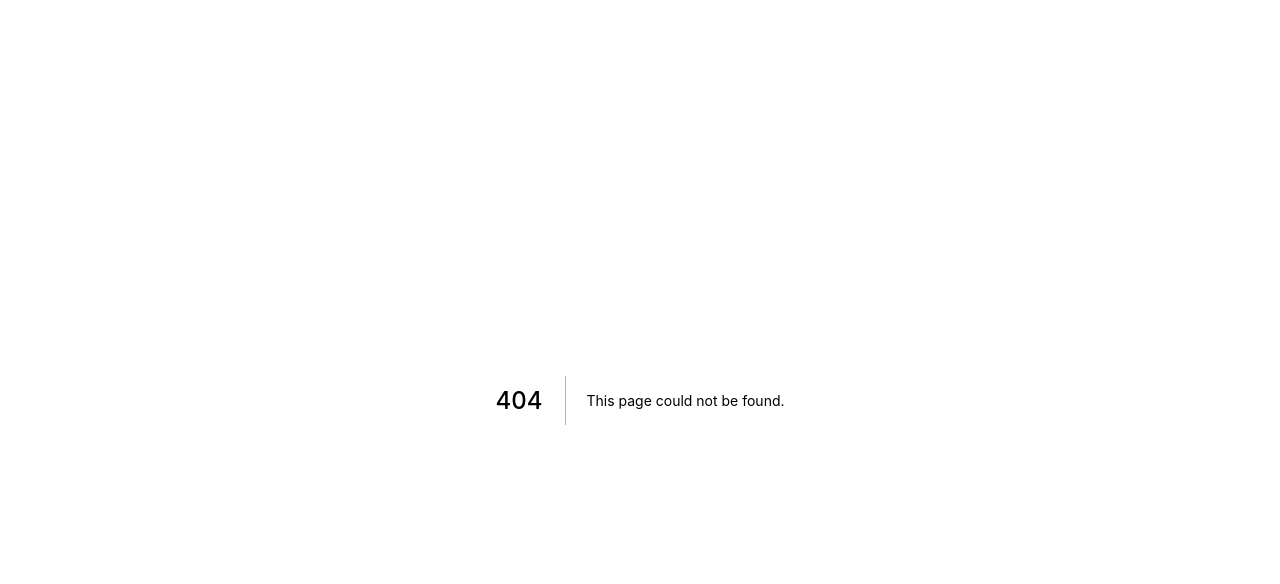
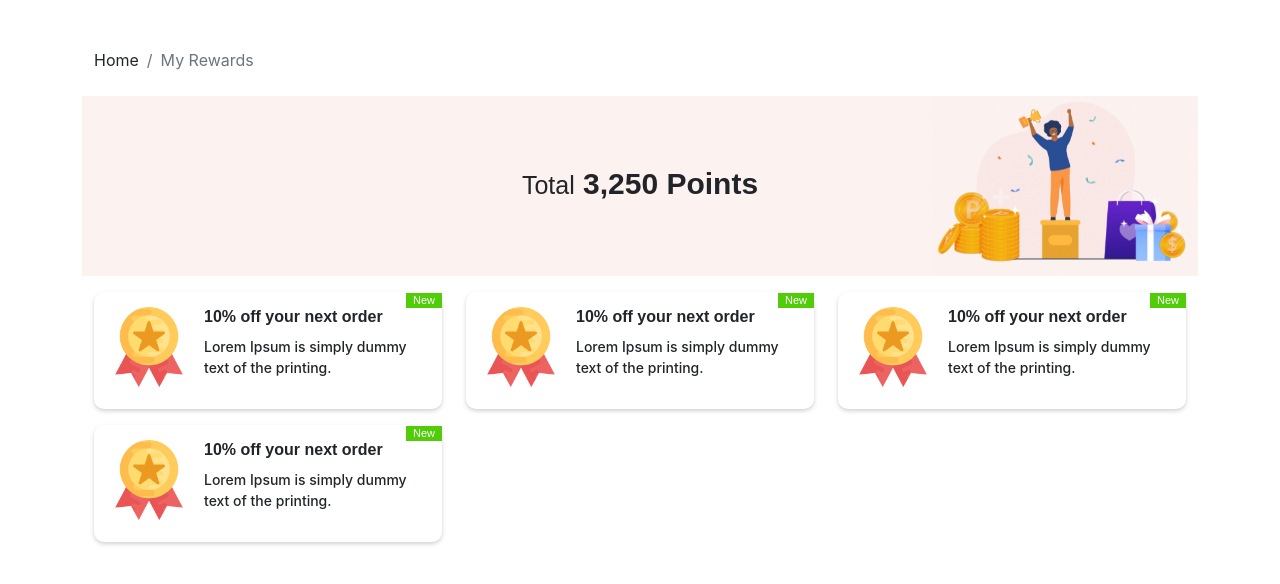
Before and after one commit to dipstech1/zonepick-next, a Next.js app: page /reward in a window 1280 px wide. Before the commit this address had no page. Shown: the top 584 px of the page. Built offline with nearby package versions, Linux system fonts and the light colour scheme.

Commit message:
rewards added

```diff
--- /dev/null
+++ b/components/rewards/rewardCard.js
@@ -0,0 +1,19 @@
+import React from 'react'
+
+const rewardCard = () => {
+  return (
+    <a>
+    <div className="rew_card">
+      <div className="rew_icon"><img src="/img/rew_icon.png" /></div>
+      <div className="rew_text">
+        <h6>10% off your next order <span>New</span></h6>
+        <p>
+          Lorem Ipsum is simply dummy text of the printing.
+        </p>
+      </div>
+    </div>
+  </a>
+  )
+}
+
+export default rewardCard
--- /dev/null
+++ b/pages/reward/index.js
@@ -0,0 +1,49 @@
+import RewardCard from '/components/rewards/rewardCard'
+const Rewards = () => {
+  return (
+    <section className="py-4 py-lg-5">
+    <div className="container">
+      <div className="row m-0 mb-4">
+        <div className="bredcamp">
+          <nav aria-label="breadcrumb">
+            <ol className="breadcrumb  mb-0">
+              <li className="breadcrumb-item"><a href="#">Home</a></li>
+              <li className="breadcrumb-item active" aria-current="page">My Rewards</li>
+            </ol>
+          </nav>
+        </div>
+      </div>
+      <div className="rw_heder row m-0 mb-3">
+        <h1><span>Total</span> 3,250 Points</h1>
+      </div>
+      <div className="row m-0">
+        <div className="col-6 col-lg-4 mb-3 ple_res">
+         <RewardCard/>
+        </div>
+        <div className="col-6 col-lg-4 mb-3 ple_res">
+          {/* <a href="javascript:void(0);" className="exp_div">
+            <div className="rew_card">
+              <div className="rew_icon"><img src="./img/rew_icon.png" /></div>
+              <div className="rew_text">
+                <h6>10% off your next order </h6>
+                <p>
+                  Lorem Ipsum is simply dummy text of the printing.
+                </p>
+              </div>
+            </div>
+          </a> */}
+          <RewardCard/>
+        </div>
+        <div className="col-6 col-lg-4 mb-3 ple_res">
+        <RewardCard/>
+        </div>
+        <div className="col-6 col-lg-4 mb-3 ple_res">
+        <RewardCard/>
+        </div>
+      </div>
+    </div>
+  </section>
+  )
+}
+
+export default Rewards
--- a/styles/globals.css
+++ b/styles/globals.css
@@ -56,3 +56,79 @@ a {
   border-radius: 8px !important;
   box-shadow: 3.346px 3.716px 22.5px rgb(0 0 0 / 7%);
 }
+
+
+
+.rw_heder{
+  background: #fcf2f0 url(/img/rwbg.jpg) no-repeat center right;
+  background-size: contain;
+  height: 180px;
+  padding: 50px;
+}
+.rw_heder h1{
+  font-family: Arial, Helvetica, sans-serif;
+  font-size: 30px;
+  font-weight: 600;
+  text-align: center;
+  margin-top: 20px;
+}
+.rw_heder h1 span{
+  display: inline-block;
+  font-size: 25px;
+  font-weight: 500;
+  margin-bottom: 10px;
+  text-align: center;
+}
+
+
+.rew_card{
+  padding: 15px;
+  background: #fff;
+  border-radius: 10px;
+  box-shadow: 0 2px 4px 0 rgba(0, 0, 0, 0.18);
+  display: flex;
+}
+.rew_icon{
+  width: 80px;
+  height: 80px;
+}
+.rew_icon img{
+  width: 100%;
+  height: 100%;
+  object-fit: cover;
+}
+.rew_text{
+  width: calc(100% - 80px);
+  padding:0 15px;
+}
+.rew_text h6{
+  font-size: 16px;
+  font-weight: 600;
+  font-family: Arial, Helvetica, sans-serif;
+  position: relative;
+}
+.rew_text h6 span{
+  position: absolute;
+  top: -14px;
+  right: -30px;
+  font-size: 11px;
+  font-weight: 400;
+  background: #50cc08;
+  padding: 1px 7px;
+  color: #fff;
+}
+.rew_text p{
+  font-size: 14px;
+  font-weight: 500;
+  margin-top: 10px;
+}
+.exp_div{
+  cursor: no-drop;
+}
+.exp_div .rew_card{
+  filter: grayscale(1);
+  opacity: 0.75;
+}
+.exp_div .rew_card .rew_text h6{
+  color:#787878;
+}
```
Also changed, not shown: pages/rewards/index.jsx (+100 -6 lines), utils/commonService.jsx (+35 -0 lines).
